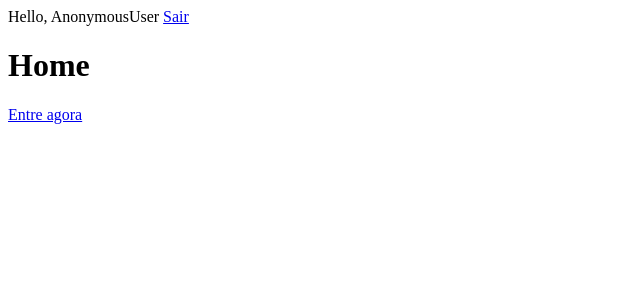
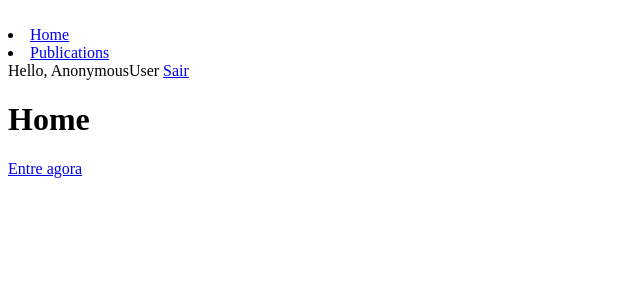
Before and after one commit to lucaskoblitz/planeja_tere, a Django app: page / in a window 1280 px wide. Shown: the top 300 px of the page, without its empty margins (0-640 px from the left). Run offline with Django 3.2, Linux system fonts and the light colour scheme.

Commit message:
add simple navbar to base.html

```diff
--- a/publications/templates/publications/base.html
+++ b/publications/templates/publications/base.html
@@ -5,6 +5,13 @@
 	<title>Planeja Tere</title>
 </head>
 <body>
+	<header>
+		<nav>
+			<img>
+			<li><a href="{% url 'home' %}">Home</a></li>
+			<li><a href="{% url 'publications' %}">Publications</a></li>
+		</nav>
+	</header>
 	{% block content %}
 
 	{% endblock %}
```
